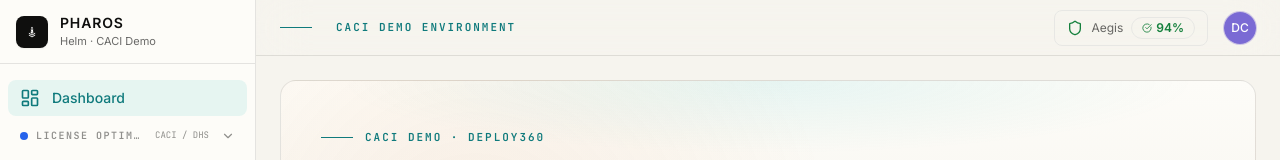
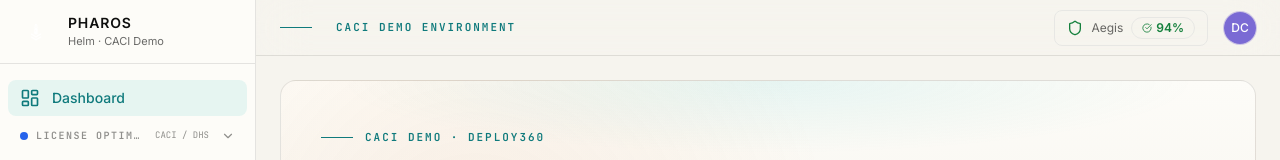
Before and after one commit to ssripada09-svg/miojo_demo, a Next.js app: page / in a window 1280 px wide. Shown: the top 160 px of the page. Built offline with nearby package versions, Linux system fonts and the light colour scheme.

Commit message:
fix: enlarge logo and remove dark badge background

```diff
--- a/components/navigation/sidebar.tsx
+++ b/components/navigation/sidebar.tsx
@@ -56,13 +56,13 @@
       {/* Header */}
       <div className="flex items-center h-16 px-4 border-b border-[var(--ph-border)] bg-bg-raised">
         <Link href="/" className="flex items-center gap-3 min-w-0" onClick={handleNavClick}>
-          <div className="w-8 h-8 rounded-lg bg-[#0F0F0E] flex items-center justify-center flex-shrink-0 shadow-sm">
+          <div className="w-10 h-10 flex items-center justify-center flex-shrink-0">
             <Image
               src="/brand/pharos-mark-white.png"
               alt="Pharos"
-              width={24}
-              height={24}
-              className="w-5 h-5 object-contain"
+              width={34}
+              height={34}
+              className="w-8 h-8 object-contain"
               priority
             />
           </div>
```
